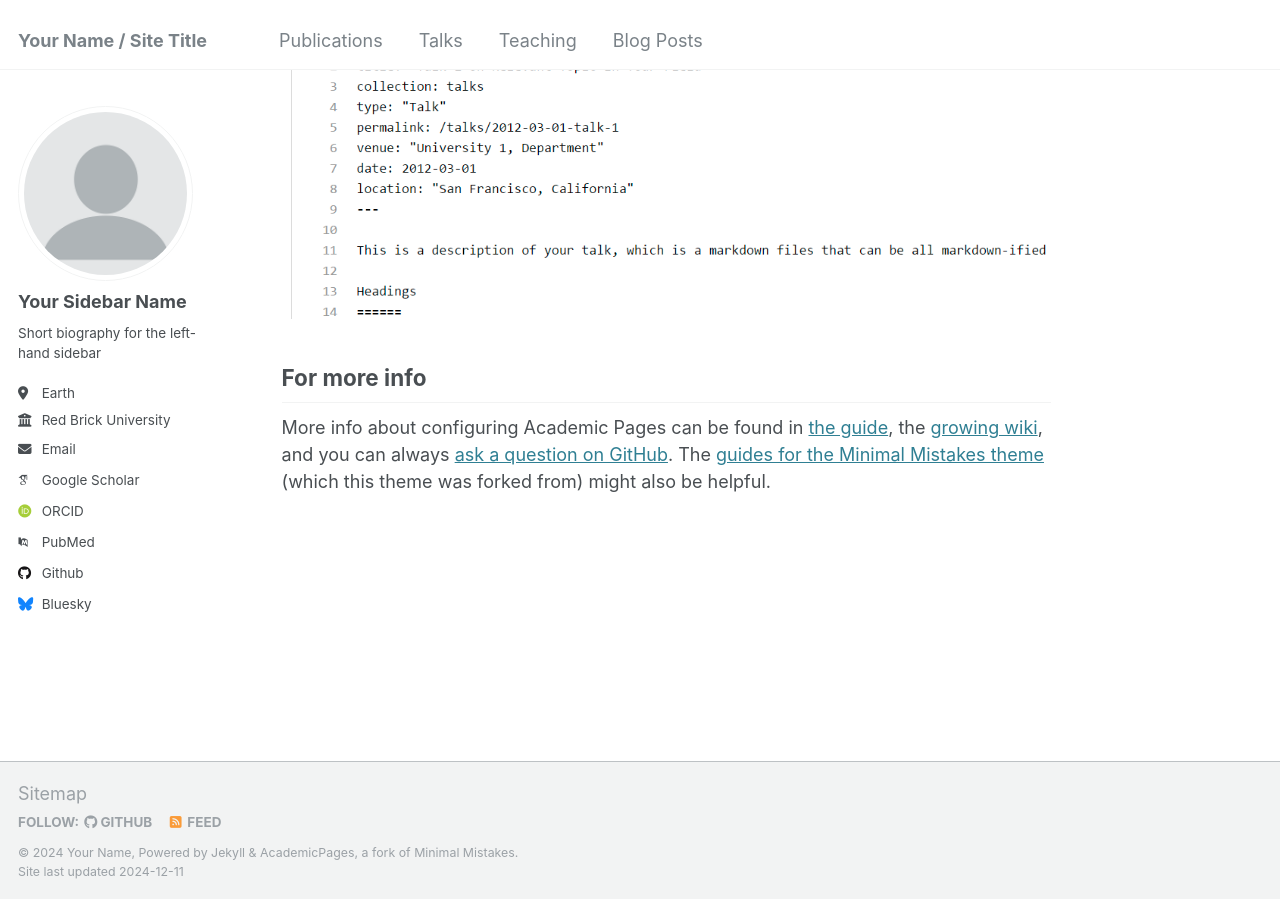
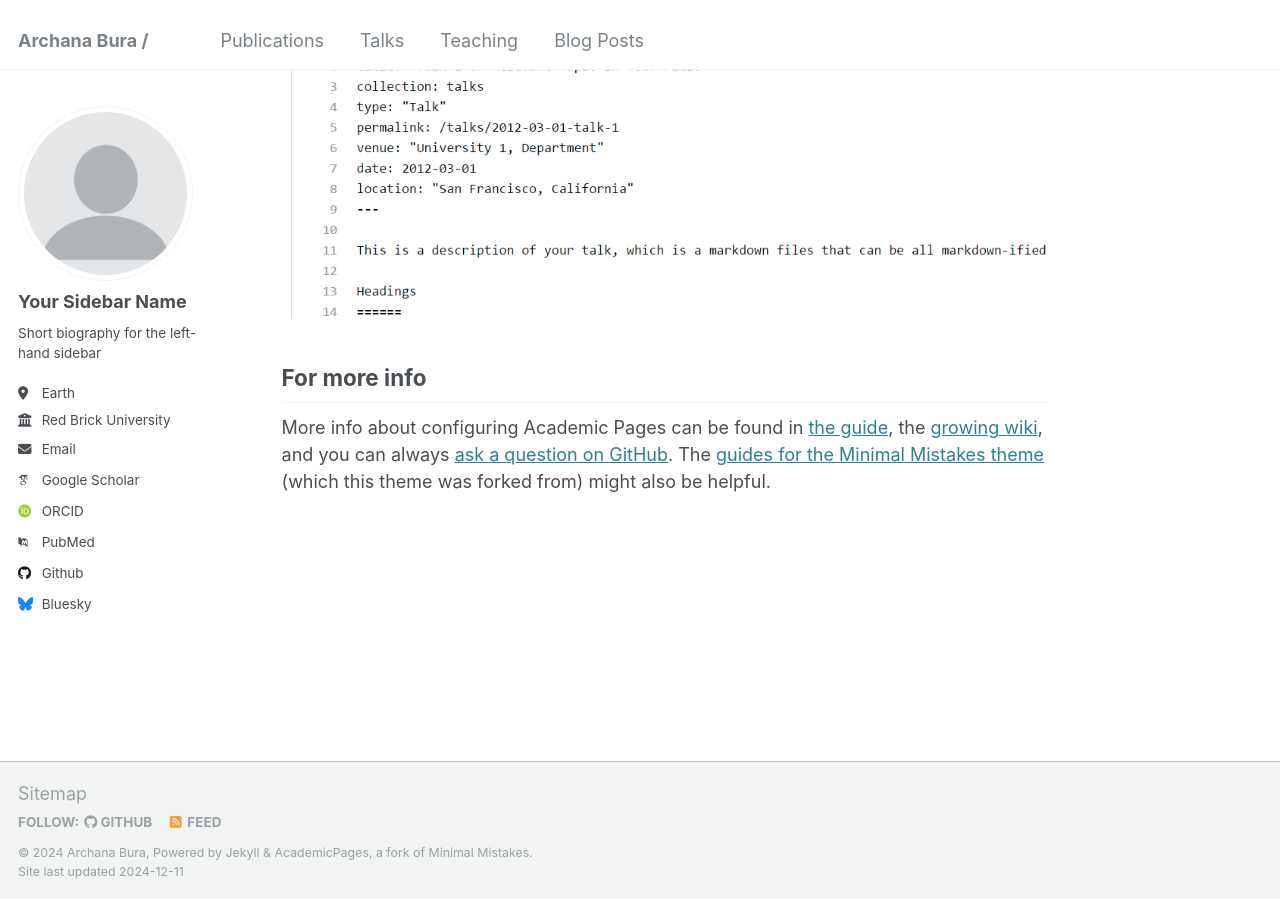
Before and after one commit to archanabura/archanabura.github.io, a Jekyll site: the page built from _pages/about.md, in a window 1280 px wide and 900 px high, scrolled down 2399 px. Built offline with Jekyll 4.4.1, drawn with Linux system fonts in a browser that asks for light colours; some web fonts are replaced.

Commit message:
Update _config.yml
Updated it to give my name

```diff
--- a/_config.yml
+++ b/_config.yml
@@ -8,9 +8,9 @@
 
 # Basic Site Settings
 locale                   : "en-US"
-title                    : "Your Name / Site Title"
+title                    : "Archana Bura / "
 title_separator          : "-"
-name                     : &name "Your Name"
+name                     : &name "Archana Bura"
 description              : &description "personal description"
 url                      : https://archanabura.github.io # the base hostname & protocol for your site e.g. "https://[your GitHub username].github.io"
 baseurl                  : "" # the subpath of your site, e.g. "/blog"
```
